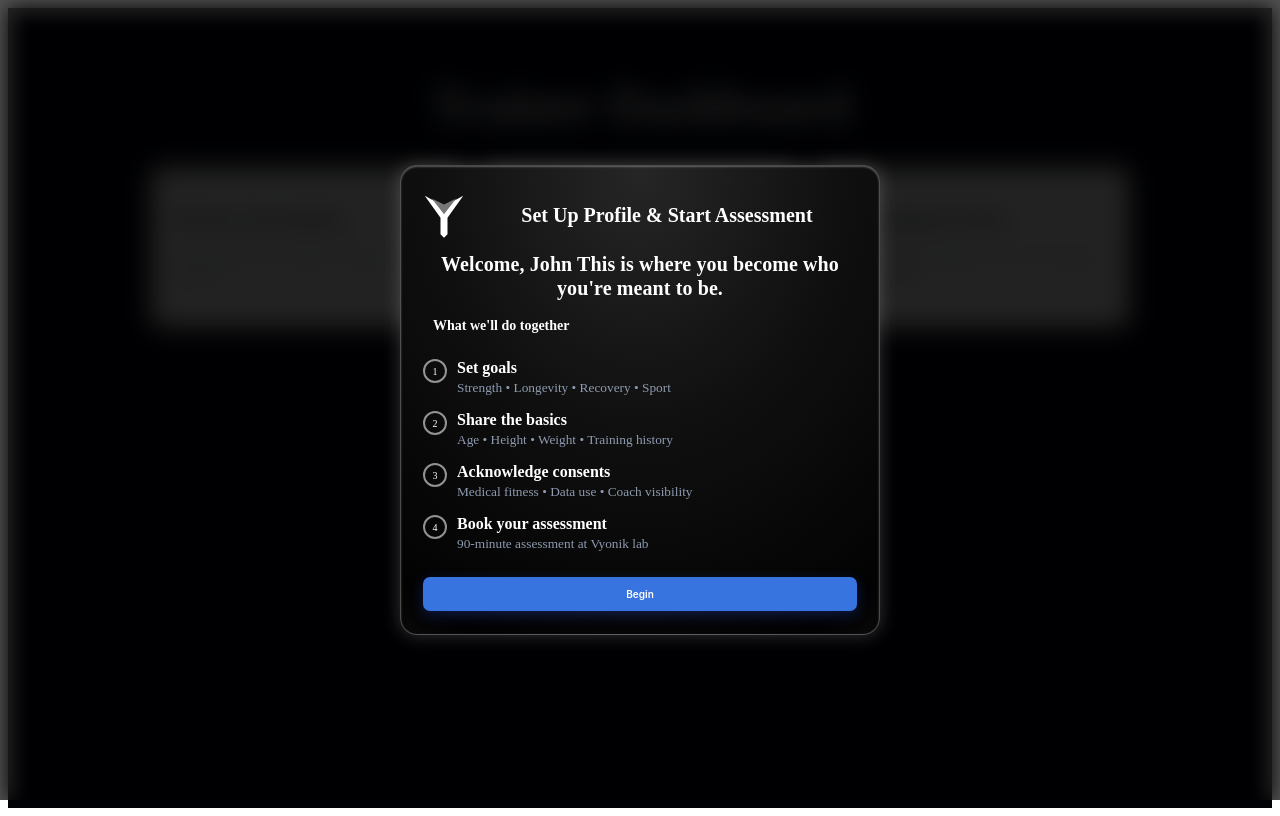
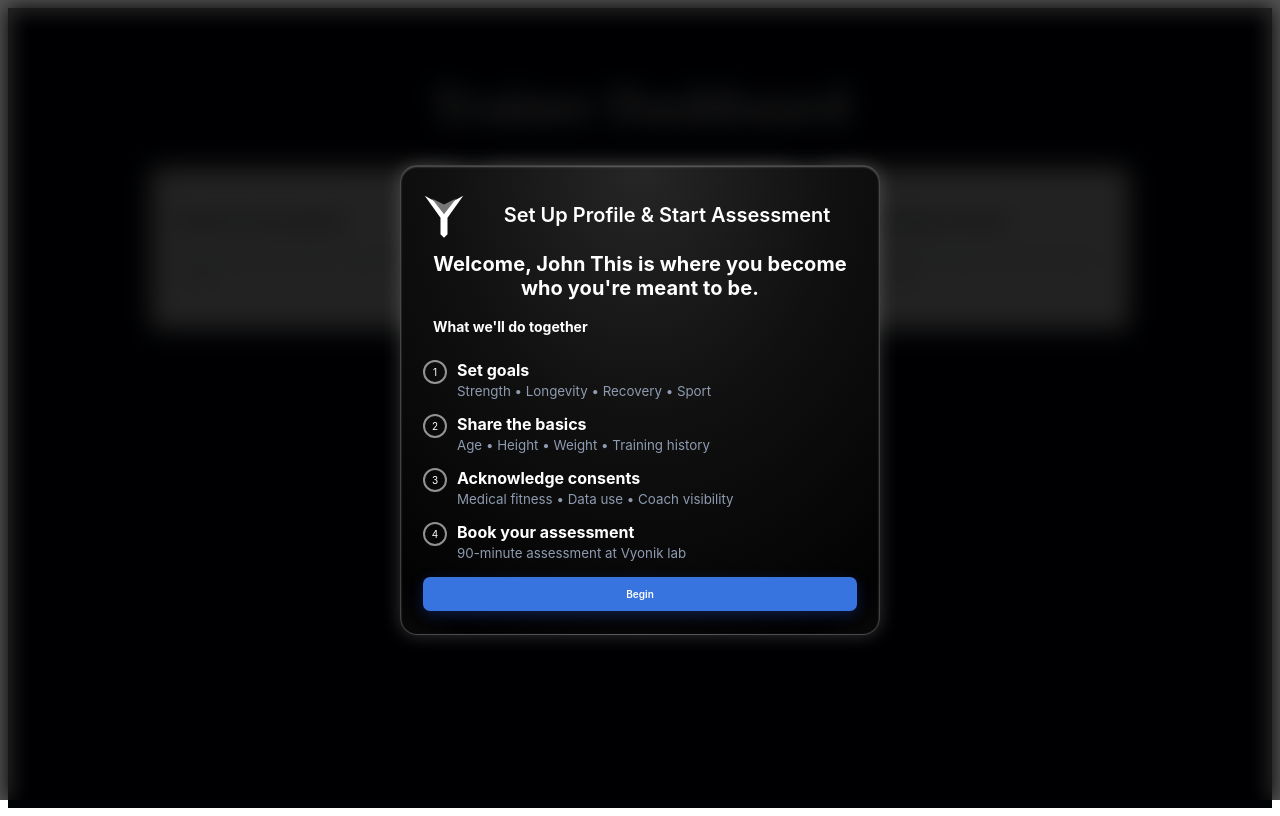
Before and after one commit to isha-98-isha/health-profile-form, a React (Create React App) app: page /onboarding in a window 1280 px wide. Built offline with nearby package versions, Linux system fonts and the light colour scheme.

Commit message:
font family fixed, text alignment fixed

```diff
--- a/src/index.css
+++ b/src/index.css
@@ -18,6 +18,10 @@ html, body {
   overflow-x: hidden;
 }
 
+button, input, select, textarea {
+  font-family: var(--font-family);
+}
+
 #root {
   min-height: 100vh;
   display: flex;
--- a/src/pages/Dashboard/dashboard.css
+++ b/src/pages/Dashboard/dashboard.css
@@ -30,7 +30,8 @@
 /* Card Style for Dashboard Sections */
 .dashboard-card {
   background: #ffffff;
-  border-radius: 12px;
+  border: var(--glass-border);
+  border-radius: 8px;
   padding: 24px;
   box-shadow: 0 4px 12px rgba(0,0,0,0.08);
   transition: transform 0.2s ease, box-shadow 0.2s ease;
--- a/src/pages/Onboardings/Onboarding.css
+++ b/src/pages/Onboardings/Onboarding.css
@@ -14,7 +14,7 @@
   width: 100%;
   max-width: 834px;
   min-height: 1194px;
-  border-radius: 41px;
+  border-radius: 28px;
   background-color: #000000;
   overflow: hidden;
   position: relative;
@@ -193,9 +193,10 @@
   max-width: 570px;
 }
 .page-one-modal {
-  background: #0f172a; /* dark background */
+  background: radial-gradient(110% 145% at 50% 0%, #262626 0%, #101010 38%, #020202 76%, #1b1b1b 100%);
   padding: 32px;
-  border-radius: 12px;
+  border: var(--glass-border);
+  border-radius: 17px;
   max-width: 480px; /* container width */
   margin: 0 auto;
   color: #fff;
@@ -217,10 +218,10 @@
 .page-one-form input,
 .page-one-form select {
   padding: 12px 14px;
-  border: 1px solid #334155;
+  border: var(--glass-border);
   border-radius: 8px;
   font-size: 15px;
-  background: #1e293b;
+  background: #151515;
   color: #f1f5f9;
   transition: border-color 0.2s ease, box-shadow 0.2s ease;
 }
@@ -300,7 +301,7 @@
   height: auto;
   padding: 28px 22px 22px;
   margin: auto;
-  border: 1px solid rgba(255, 255, 255, 0.24);
+  border: var(--glass-border);
   border-radius: 16px;
   background: radial-gradient(125% 120% at 50% 0%, #292929 0%, #111111 42%, #050505 78%, #181818 100%);
   box-shadow: inset 0 1px 2px rgba(255, 255, 255, 0.35), 0 0 18px rgba(255, 255, 255, 0.2);
@@ -321,6 +322,15 @@
   flex: 0 0 42px;
   fill: #ffffff;
   text-shadow: 0 0 8px rgba(255, 255, 255, 0.3);
+}
+
+.page-step-container,
+.page-one-form,
+.page-two-modal,
+.page-three-modal,
+.page-four-modal,
+.page-seven-modal {
+  font-family: var(--font-family);
 }
 
 .page-two-title {
@@ -486,6 +496,7 @@
   margin: 0 0 14px;
   font-size: 20px;
   line-height: 1.2;
+  text-align: left;
 }
 
 /* PAGE 2: Goals 3x2 Grid */
@@ -526,7 +537,7 @@
   padding: 10px;
   border-radius: 15px;
   background: linear-gradient(145deg, #202020 0%, #111111 58%, #1c1c1c 100%);
-  border-color: rgba(255, 255, 255, 0.3);
+  border: var(--glass-border);
   box-shadow: inset 2px 2px 4px rgba(255, 255, 255, 0.2), inset -2px -2px 5px rgba(0, 0, 0, 0.7), 0 0 5px rgba(255, 255, 255, 0.06);
 }
 
@@ -561,6 +572,11 @@
   align-items: center;
 }
 
+.goal-card-body {
+  min-width: 0;
+  overflow: hidden;
+}
+
 .goal-icon {
   font-size: 22px;
 }
@@ -599,6 +615,8 @@
 }
 
 .page-two-modal .goal-title {
+  min-width: 0;
+  overflow-wrap: anywhere;
   font-size: 14px;
   line-height: 1.2;
 }
@@ -611,6 +629,11 @@
 }
 
 .page-two-modal .goal-subtitle {
+  display: block;
+  max-width: 100%;
+  overflow: hidden;
+  overflow-wrap: anywhere;
+  word-break: break-word;
   font-size: 10px;
   line-height: 1.25;
 }
@@ -648,7 +671,7 @@
   height: 410px;
   padding: 26px 22px 23px;
   margin: auto;
-  border: 1px solid rgba(255, 255, 255, 0.28);
+  border: var(--glass-border);
   border-radius: 17px;
   background: radial-gradient(110% 145% at 50% 0%, #262626 0%, #101010 38%, #020202 76%, #1b1b1b 100%);
   box-shadow: inset 0 1px 2px rgba(255, 255, 255, 0.32), 0 0 18px rgba(255, 255, 255, 0.2);
@@ -886,7 +909,7 @@
   height: 452px;
   padding: 26px 22px 23px;
   margin: auto;
-  border: 1px solid rgba(255, 255, 255, 0.28);
+  border: var(--glass-border);
   border-radius: 17px;
   background: radial-gradient(110% 145% at 50% 0%, #262626 0%, #101010 38%, #020202 76%, #1b1b1b 100%);
   box-shadow: inset 0 1px 2px rgba(255, 255, 255, 0.32), 0 0 18px rgba(255, 255, 255, 0.2);
@@ -1067,7 +1090,7 @@
   width: min(512px, calc(100vw - 32px));
   margin: auto;
   padding: 26px 22px 23px;
-  border: 1px solid rgba(255, 255, 255, 0.28);
+  border: var(--glass-border);
   border-radius: 17px;
   background: radial-gradient(110% 145% at 50% 0%, #262626 0%, #101010 38%, #020202 76%, #1b1b1b 100%);
   box-shadow: inset 0 1px 2px rgba(255, 255, 255, 0.32), 0 0 18px rgba(255, 255, 255, 0.2);
--- a/src/styles/variables.css
+++ b/src/styles/variables.css
@@ -15,8 +15,8 @@
   --color-text-secondary: #c5cedc;
 
   /* Borders & Glassmorphism */
-  --glass-border: 1px solid rgba(255, 255, 255, 0.12);
-  --glass-top-highlight: 1px solid rgba(255, 255, 255, 0.22);
+  --glass-border: 1px solid rgba(255, 255, 255, 0.24);
+  --glass-top-highlight: 1px solid rgba(255, 255, 255, 0.32);
   --card-inner-shadows: inset 3.5px 7.5px 7.5px rgba(255, 255, 255, 0.2), inset 1px 5px 5px rgba(255, 255, 255, 0.2);
   --card-glow-shadow: 0 10px 40px rgba(44, 95, 246, 0.25);
   --btn-glow-shadow: 0 4px 20px rgba(38, 72, 177, 0.45);
@@ -27,5 +27,5 @@
   --radius-step-icon: 50%;
 
   /* Typography */
-  --font-family: 'Inter', -apple-system, BlinkMacSystemFont, 'Segoe UI', Roboto, sans-serif;
+  --font-family: 'Inter', sans-serif;
 }
```
